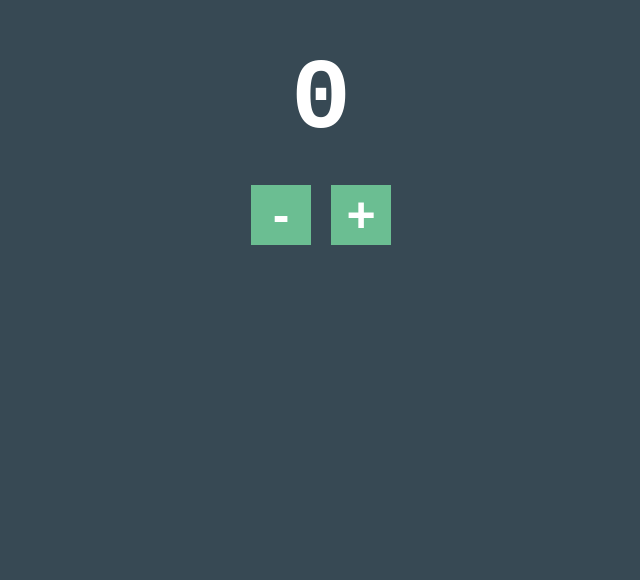
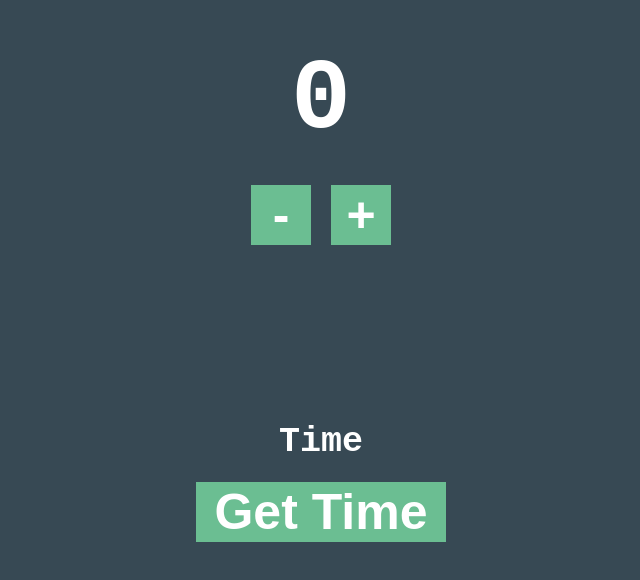
Before and after one commit to codecygen/022_reactHook-usestate, a React (Create React App) app: page / in a window 1280 px wide. Shown: the part 136-716 px from the top of the page, without its empty margins (319-959 px from the left). Built offline with nearby package versions, Linux system fonts and the light colour scheme.

Commit message:
get time button added

```diff
--- a/public/styles.css
+++ b/public/styles.css
@@ -27,3 +27,11 @@ button {
   font-weight: bold;
   font-size: 50px;
 }
+
+.watch {
+  font-size: 35px;
+}
+
+.time-btn {
+  width: 250px;
+}
--- a/src/components/App.jsx
+++ b/src/components/App.jsx
@@ -1,11 +1,10 @@
-import React from "react";
-// import React, { useState } from "react";
-import ReactDOM from "react-dom";
+// import React from "react";
+import React, { useState } from "react";
 
 const App = () => {
 
-  const [count, setCount] = React.useState(0);
-  // const [count, setCount] = useState(0);
+  // const [count, setCount] = React.useState(0);
+  const [count, setCount] = useState(0);
 
   const increase = () => {
     setCount(count + 1);
@@ -15,13 +14,24 @@ const App = () => {
     setCount(count - 1);
   }
 
+  const [initialTime, setTime] = useState('Time');
+  const getTime = () => {
+    setTime(new Date().toLocaleTimeString());
+  }
+
     return(
-      <div className="container">
-        <h1>{count}</h1>
-        <button onClick={decrease}>-</button>
-        <button onClick={increase}>+</button>
+      <div>
+        <div className="container">
+          <h1>{count}</h1>
+          <button onClick={decrease}>-</button>
+          <button onClick={increase}>+</button>
+        </div>
+        <div className="container">
+          <h1 class='watch'>{initialTime}</h1>
+          <button onClick={getTime} class="time-btn">Get Time</button>
+        </div>
       </div>
-    )
+    );
 }
 
 
```
